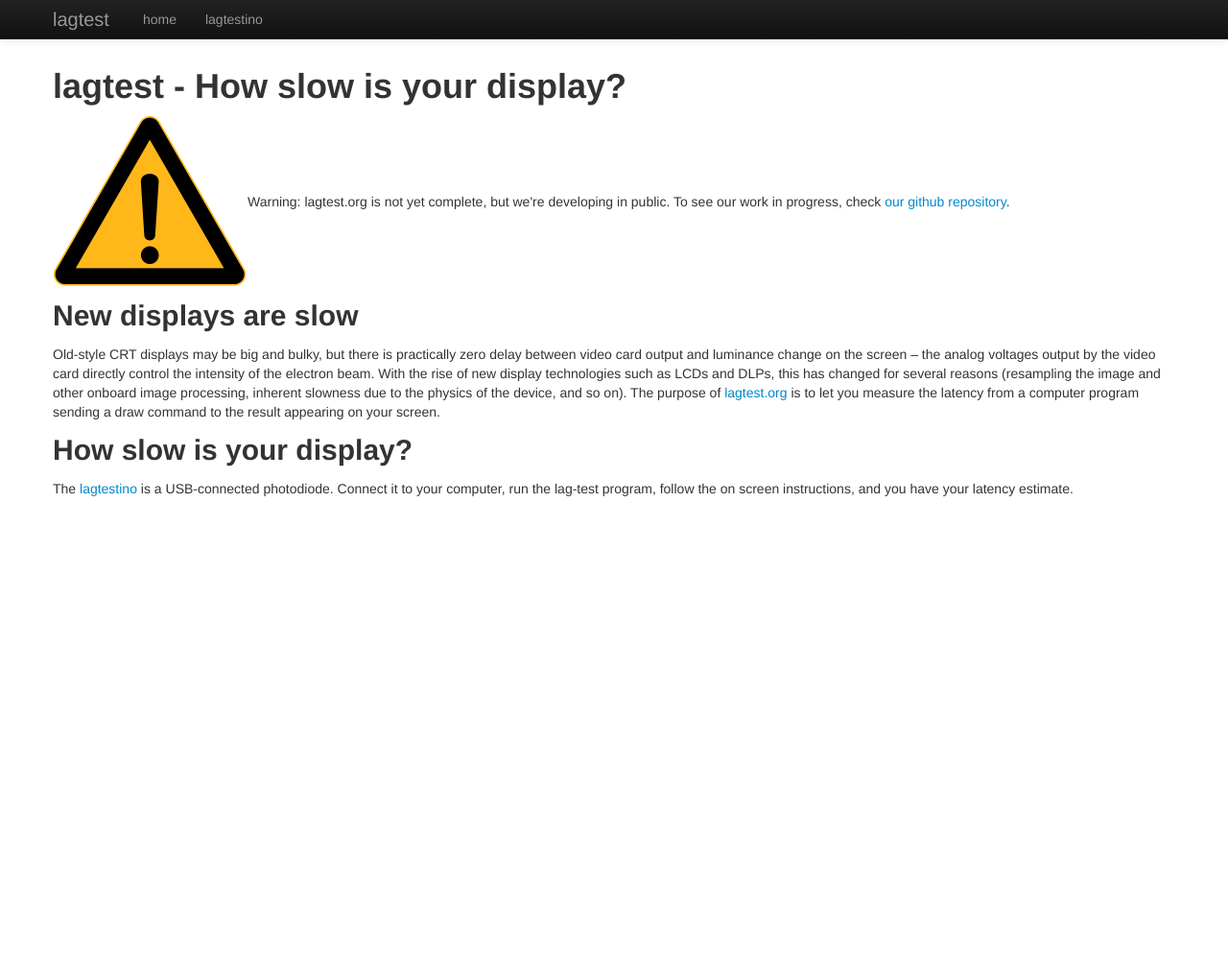
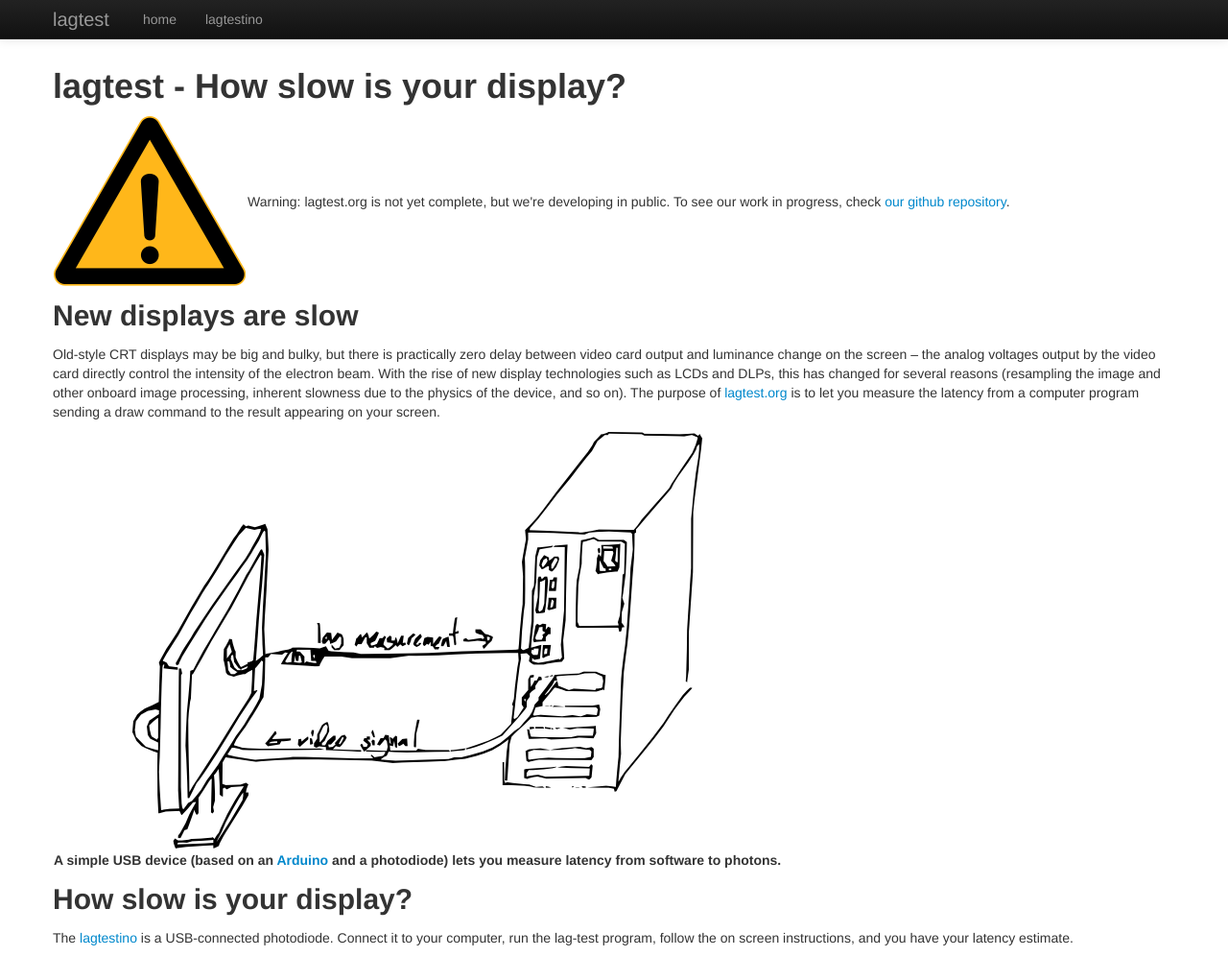
Before and after one commit to strawlab/lagtest-old, a Jekyll site: the page built from website/index.md, in a window 1280 px wide and 997 px high. Shown: the whole window at 96% size. Built offline with Jekyll 4.4.1, drawn with Linux system fonts in a browser that asks for light colours.

Commit message:
website: add drawing of lagtest idea

```diff
--- a/website/index.md
+++ b/website/index.md
@@ -26,6 +26,16 @@
 measure the latency from a computer program sending a draw command to
 the result appearing on your screen.
 
+<table>
+  <tr><td align="center">
+    <img src="/assets/img/lag-drawing.png" />
+  </td></tr>
+  <tr><td>
+    <strong>A simple USB device (based on an <a href="http://www.arduino.cc/">Arduino</a> and a
+    photodiode) lets you measure latency from software to photons.</strong>
+  </td></tr>
+</table>
+
 ## How slow is your display?
 
 The [lagtestino](lagtestino) is a USB-connected photodiode. Connect it to your
```
Also changed, not shown: website/assets/img/lag-drawing-orig.png (added), website/assets/img/lag-drawing.png (added), website/assets/img/lag-drawing.svg (added).
